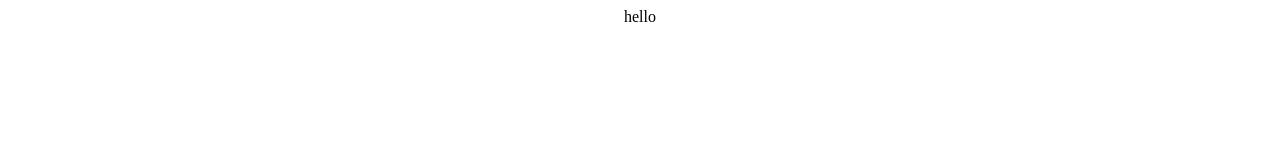
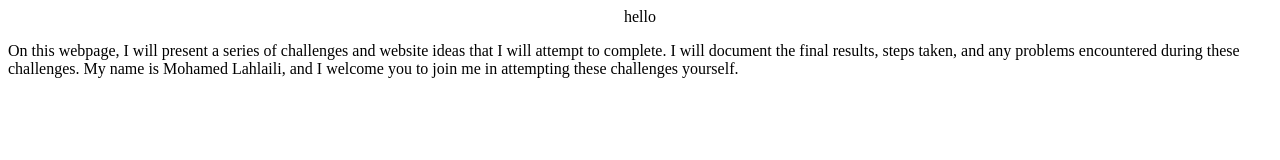
Before and after one commit to lahlaili/lahlaili.github.io, a plain HTML site: page index.html in a window 1280 px wide. Drawn offline with Linux system fonts and the light colour scheme.

Commit message:
add some text

```diff
--- a/index.html
+++ b/index.html
@@ -9,5 +9,8 @@
     <center>
         hello
     </center>
+    <p>
+        On this webpage, I will present a series of challenges and website ideas that I will attempt to complete. I will document the final results, steps taken, and any problems encountered during these challenges. My name is Mohamed Lahlaili, and I welcome you to join me in attempting these challenges yourself.
+    </p>
 </body>
 </html>
```
